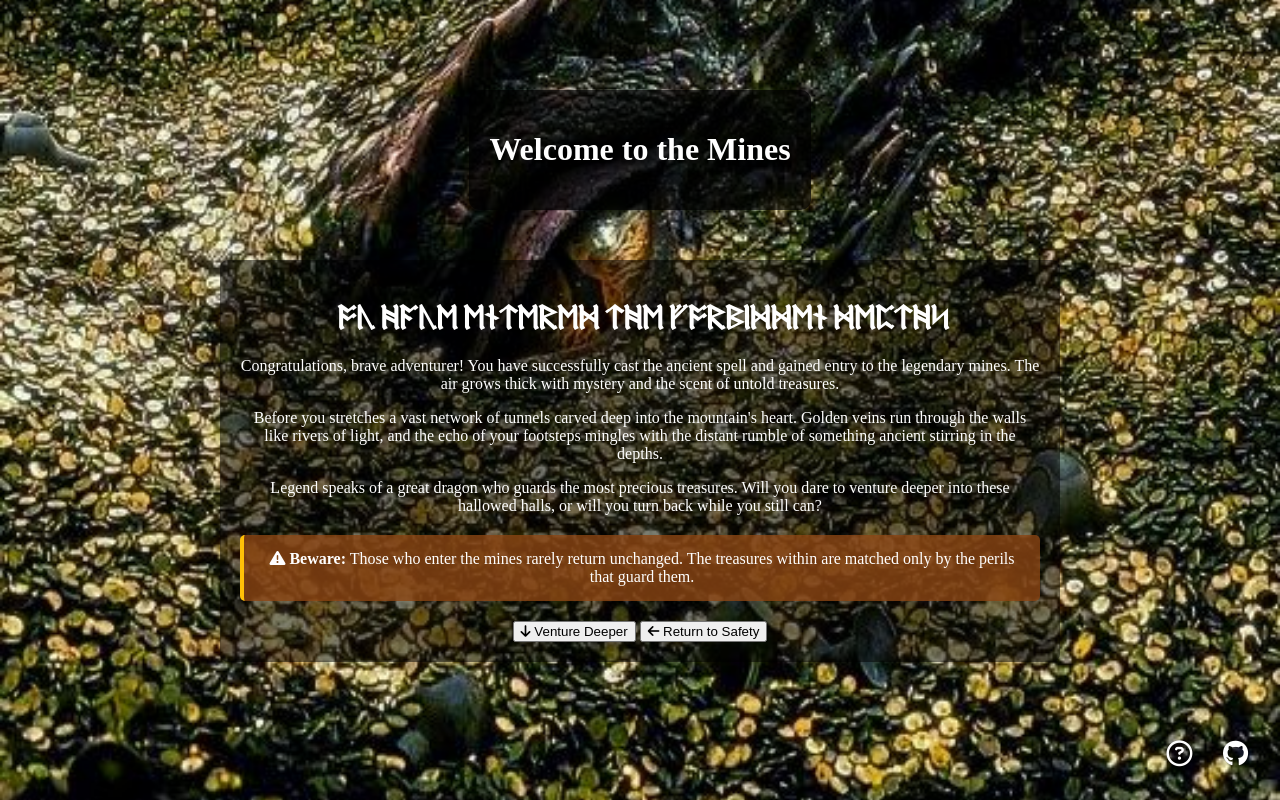
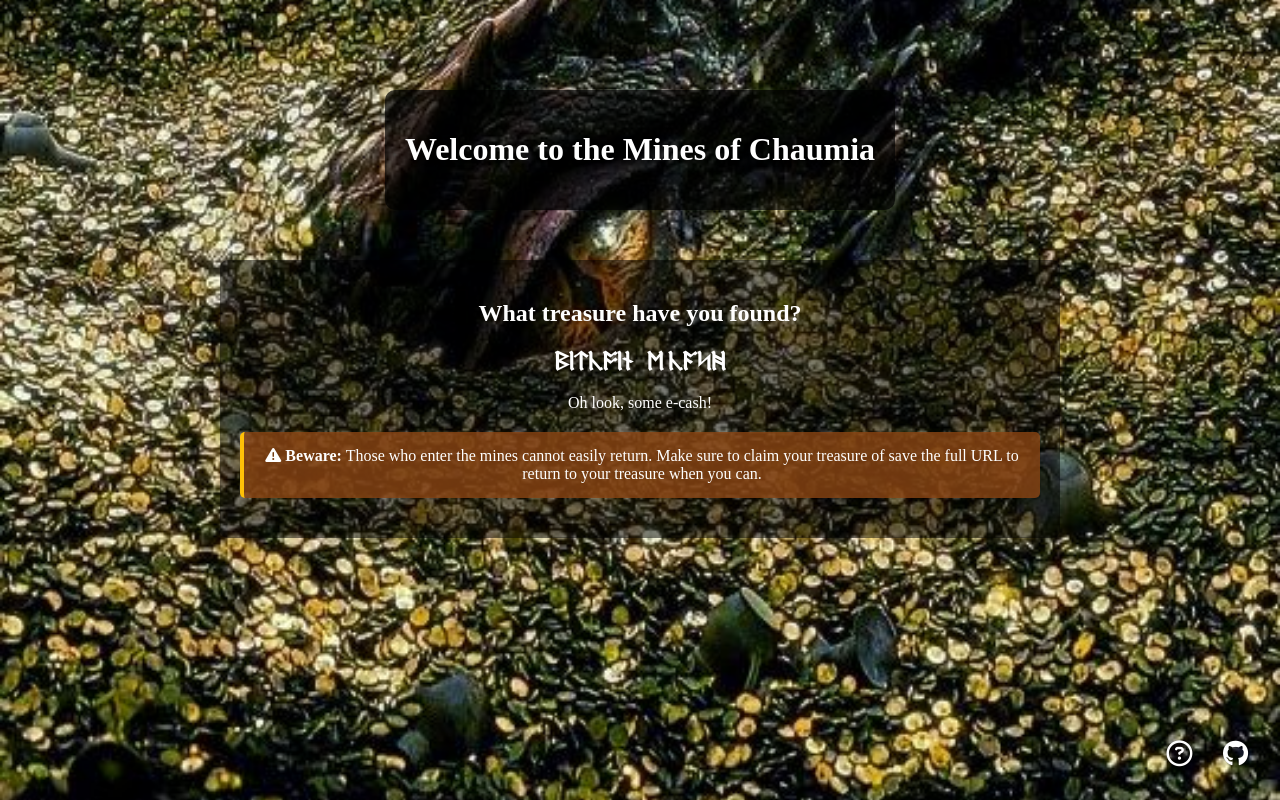
Before and after one commit to sutt/type-friend, a Python web app: template app/templates/mines.html in a window 1280 px wide. Run offline with Jinja, Linux system fonts and the light colour scheme; the template is opened without the code that fills it, so the values that code supplies are empty.

Commit message:
style: mines.html cut to minimalist template

```diff
--- a/app/templates/mines.html
+++ b/app/templates/mines.html
@@ -37,34 +37,21 @@
 </head>
 <body class="mines-body">
     <div class="mines-header">
-        <h1 class="mines-title">Welcome to the Mines</h1>
+        <h1 class="mines-title">
+            Welcome to the Mines of Chaumia
+        </h1>
     </div>
 
     <div class="mines-content">
-            <h2 class="runes">You have entered the forbidden depths</h2>
+        <h2>What treasure have you found?</h2>
+        <h3 class="runes">bitcoin | e-cash</h3>
 
-            <div class="mines-description">
-                <p>Congratulations, brave adventurer! You have successfully cast the ancient spell and gained entry to the legendary mines. The air grows thick with mystery and the scent of untold treasures.</p>
+        <div class="mines-description">
+            <p>Oh look, some e-cash!</p>
 
-                <p>Before you stretches a vast network of tunnels carved deep into the mountain's heart. Golden veins run through the walls like rivers of light, and the echo of your footsteps mingles with the distant rumble of something ancient stirring in the depths.</p>
-
-                <p>Legend speaks of a great dragon who guards the most precious treasures. Will you dare to venture deeper into these hallowed halls, or will you turn back while you still can?</p>
-
-                <div class="mines-warning">
-                    <i class="fas fa-exclamation-triangle"></i>
-                    <strong>Beware:</strong> Those who enter the mines rarely return unchanged. The treasures within are matched only by the perils that guard them.
-                </div>
-            </div>
-
-            <div class="mines-actions">
-                <button class="mines-button primary" onclick="ventureDeeper()">
-                    <i class="fas fa-arrow-down"></i>
-                    Venture Deeper
-                </button>
-                <button class="mines-button secondary" onclick="goBack()">
-                    <i class="fas fa-arrow-left"></i>
-                    Return to Safety
-                </button>
+            <div class="mines-warning">
+                <i class="fas fa-exclamation-triangle"></i>
+                <strong>Beware:</strong> Those who enter the mines cannot easily return. Make sure to claim your treasure of save the full URL to return to your treasure when you can.
             </div>
         </div>
     </div>
@@ -82,14 +69,5 @@
         </div>
     </footer>
 
-    <script>
-        function ventureDeeper() {
-            alert("The tunnel ahead is still being carved... Come back soon, adventurer!");
-        }
-
-        function goBack() {
-            window.location.href = "/";
-        }
-    </script>
 </body>
 </html>
```
